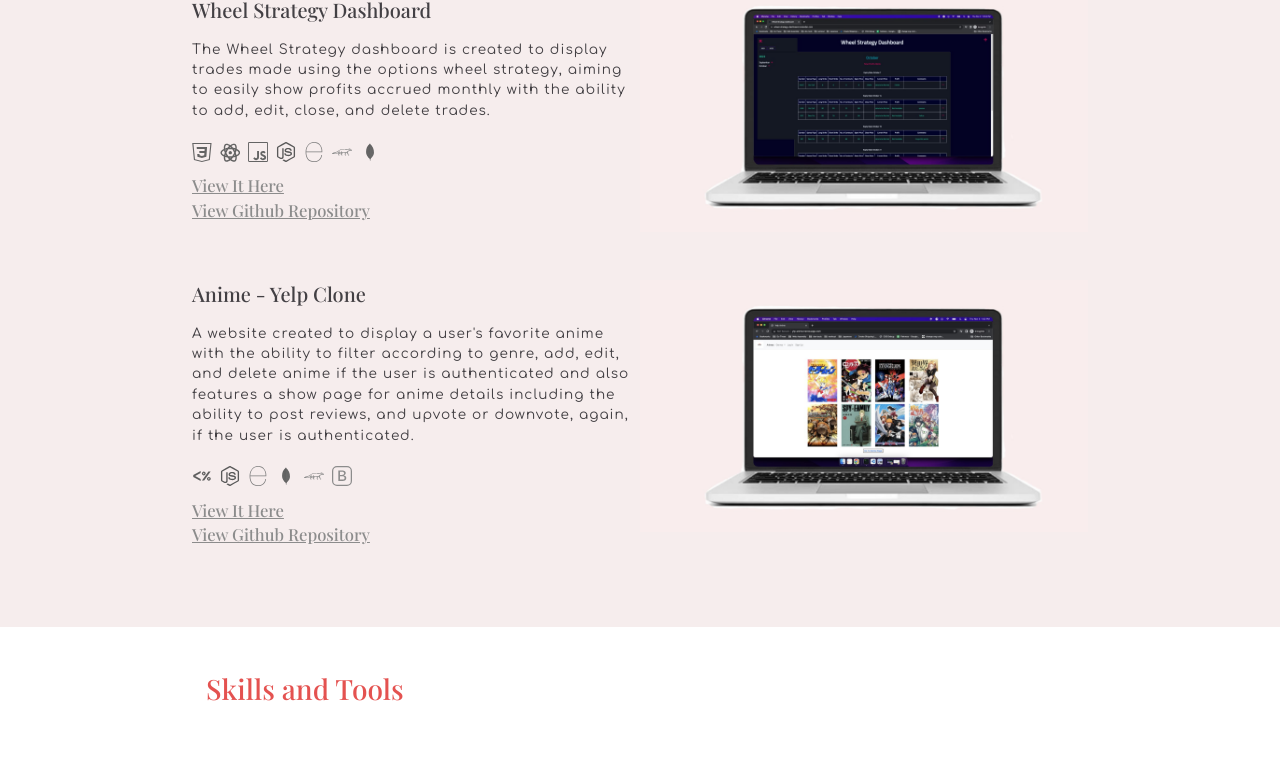
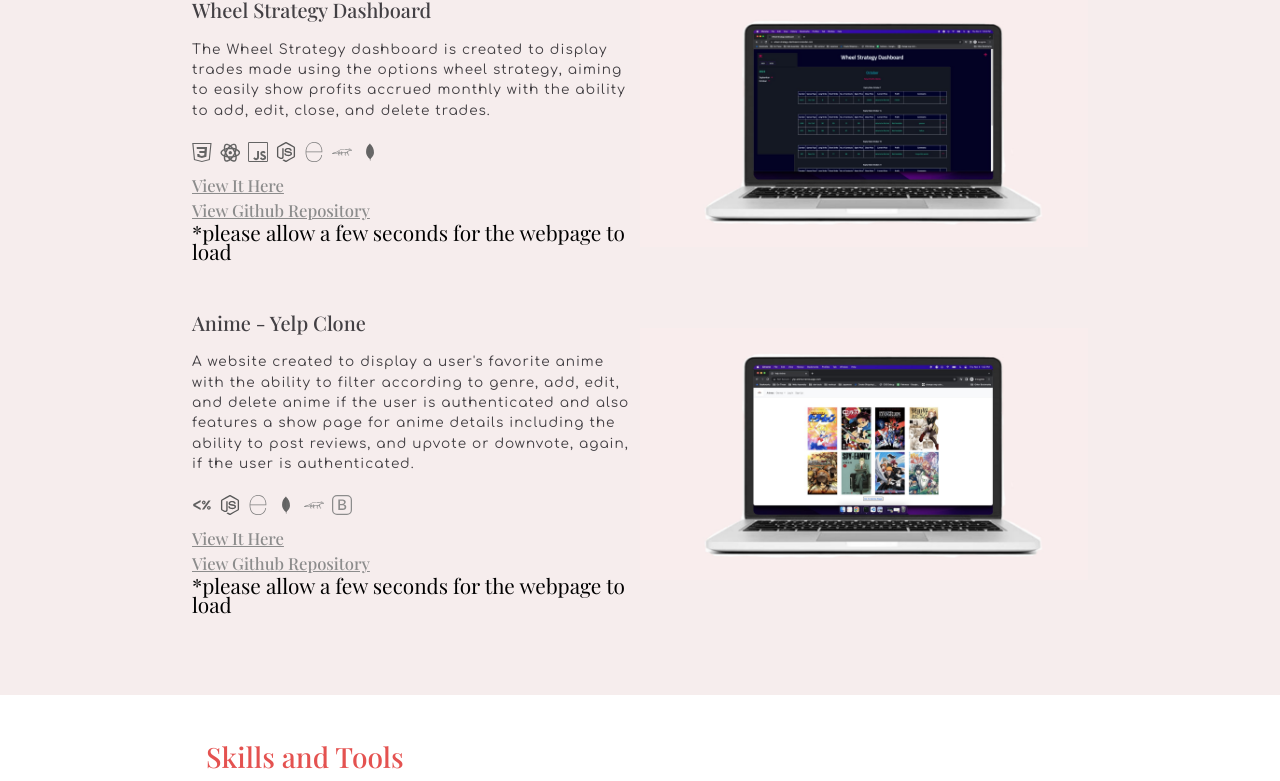
Before and after one commit to jezraelhope/Portfolio, a React (Create React App) app: page / in a window 1280 px wide. Shown: the part 2074-2855 px from the top of the page. Built offline with nearby package versions, Linux system fonts and the light colour scheme; a web font is replaced by a local one.

Commit message:
add load time disclaimer

```diff
--- a/src/Data/projectData.js
+++ b/src/Data/projectData.js
@@ -45,7 +45,8 @@ export const projectData = [
 		githubLink: "https://github.com/jezraelhope/bambya-dashboard",
 		description:
 			`The Wheel Strategy dashboard is created to display trades made using the options wheel strategy, aiming to easily show profits accrued monthly with the ability to add, edit, close, and delete trades.
-			`
+			`,
+		disclaimer: "*please allow a few seconds for the webpage to load"
 	},
 	{
 		id: 4,
@@ -56,6 +57,7 @@ export const projectData = [
 		githubLink: "https://github.com/jezraelhope/yelp-anime",
 		description:
 			`A website created to display a user's favorite anime with the ability to filter according to genre, add, edit, and delete anime if the user is authenticated and also features a show page for anime details including the ability to post reviews, and upvote or downvote, again, if the user is authenticated.
-			`
+			`,
+		disclaimer: "*please allow a few seconds for the webpage to load"
 	}
 ];
```
